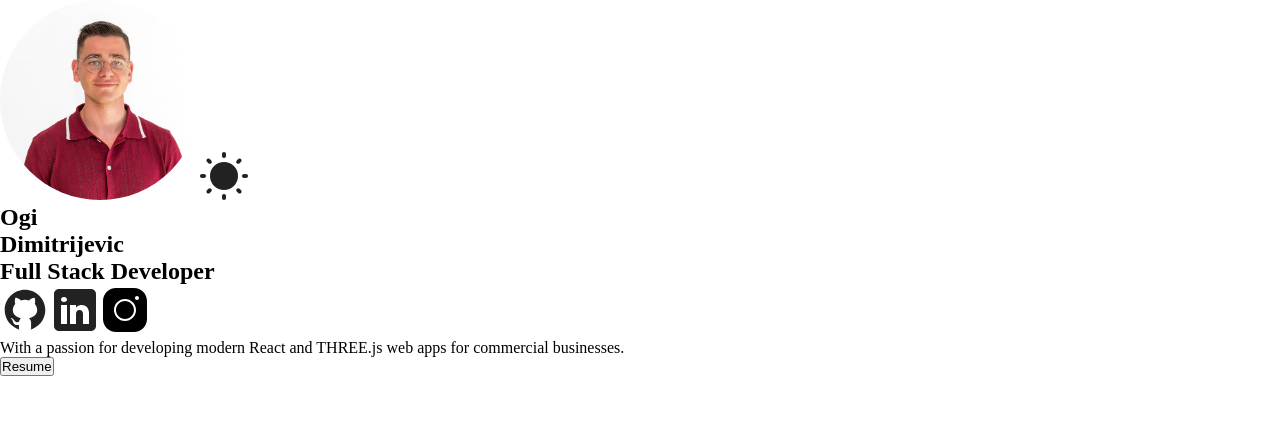
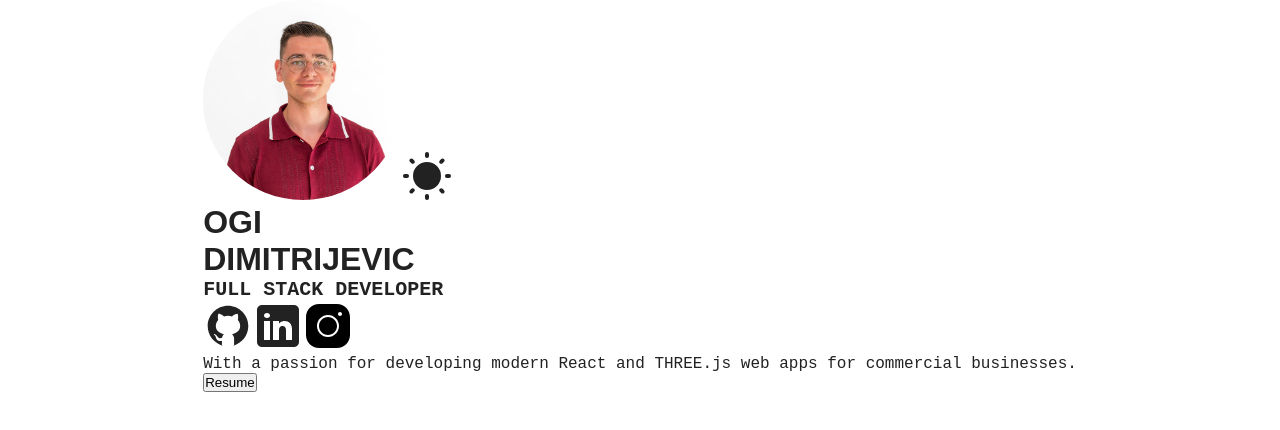
Before and after one commit to ogicodes/ogi-portfolio-V1, a React (Vite) app: page / in a window 1280 px wide. Shown: the top 430 px of the page. Built offline with nearby package versions, Linux system fonts and the light colour scheme.

Commit message:
created the light and dark modes for the website

```diff
--- a/index.html
+++ b/index.html
@@ -2,7 +2,7 @@
 <html lang="en">
   <head>
     <meta charset="UTF-8" />
-    <link rel="icon" type="image/svg+xml" href="/OD-NO-BG.ico" />
+    <link rel="icon" type="image/svg+xml" href="/OD-NO-BG.png" />
     <meta name="viewport" content="width=device-width, initial-scale=1.0" />
     <title>Ogi Dimitrijevic</title>
   </head>
--- a/src/App.scss
+++ b/src/App.scss
@@ -0,0 +1,60 @@
+:root {
+    --background-color: #fff;
+    --btn-color: #0987f2;
+    --btn-text-color: #fff;
+    --project-card-bg: #ffffff00;
+    --text-color: #222;
+    --form-text-color: #555;
+    --footer-text-color: #888;
+}
+
+[data-theme="dark"] {
+    --background-color: #222;
+    --btn-color: #fff;
+    --btn-text-color: #222;
+    --project-card-bg: #fff;
+    --text-color: #fff;
+    --form-text-color: #fff;
+    --footer-text-color: #bbb;
+}
+
+body {
+    background-color: var(--background-color);
+    display: flex;
+    justify-content: center;
+    margin: o auto 3.75rem;
+}
+
+#root {
+    display: flex;
+    flex-direction: column;
+    gap: 3.75rem;
+}
+
+h1,h2,h3,p {
+    color: var(--text-color);
+    margin: 0;
+    padding: 0;
+}
+
+h2,h3,p {
+    font-family: 'Roboto Mono', monospace;
+}
+
+h1,h2 {
+    text-transform: uppercase;
+}
+
+h2,h3 {
+    font-size: 1.25rem;
+}
+
+h1 {
+    font-family: 'Rubik', sans-serif;
+    font-size: 2rem;
+}
+
+p {
+    font-size: 1rem;
+    font-weight: 300;
+}
--- /dev/null
+++ b/src/common/ThemeContex.jsx
@@ -0,0 +1,26 @@
+import React, { createContext, useContext, useEffect, useState } from "react";
+
+const ThemeContext = createContext();
+
+export const useTheme = () => useContext(ThemeContext);
+
+export const ThemeProvider = ({ children }) => {
+  const [theme, setTheme] = useState(
+    () => localStorage.getItem("theme") || "light"
+  );
+
+  useEffect(() => {
+    document.body.setAttribute("data-theme", theme);
+    localStorage.setItem("theme", theme);
+  }, [theme]);
+
+  const toggleTheme = () => {
+    setTheme((prevTheme) => (prevTheme === "light" ? "dark" : "light"));
+  };
+
+  return (
+    <ThemeContext.Provider value={{ theme, toggleTheme }}>
+      {children}
+    </ThemeContext.Provider>
+  );
+};
--- a/src/components/Hero/Hero.jsx
+++ b/src/components/Hero/Hero.jsx
@@ -1,12 +1,25 @@
 import "./Hero.scss";
 import heroImg from "../../assets/pics/OGI-WHITE-BG.jpg";
-import themeIcon from "../../assets/icons/sun.svg";
-import githubIcon from "../../assets/icons/github-light.svg";
-import linkedinIcon from "../../assets/icons/linkedin-light.svg";
-import instagramIcon from "../../assets/icons/instagram-light.svg";
+import sun from "../../assets/icons/sun.svg";
+import moon from "../../assets/icons/moon.svg";
+import githubLight from "../../assets/icons/github-light.svg";
+import githubDark from "../../assets/icons/github-dark.svg";
+import linkedinLight from "../../assets/icons/linkedin-light.svg";
+import linkedinDark from "../../assets/icons/linkedin-dark.svg";
+import instagramLight from "../../assets/icons/instagram-light.svg";
+import instagramDark from "../../assets/icons/instagram-dark.svg";
 import CV from '../../assets/CV/Ognjen Dimitrijevic Resume.pdf'
+import { useTheme } from "../../common/ThemeContex";
 
 export default function Hero() {
+  const { theme, toggleTheme } = useTheme();
+
+  const themeIcon = theme === "light" ? sun : moon;
+  const instagramIcon = theme === "light" ? instagramLight : instagramDark;
+  const linkedinIcon = theme === "light" ? linkedinLight : linkedinDark;
+  const githubIcon = theme === "light" ? githubLight : githubDark;
+
+
   return (
     <section id="hero" className="hero">
       <div className="hero__color-mode-container">
@@ -15,9 +28,10 @@ export default function Hero() {
           className="hero__color-mode"
           src={themeIcon}
           alt="color mode icon"
+          onClick={toggleTheme}
         />
       </div>
-      <dic className="hero__info">
+      <div className="hero__info">
         <h1 className="hero__title">
           Ogi
           <br />
@@ -42,7 +56,7 @@ export default function Hero() {
         <a href={CV} download>
             <button className="hero__hover">Resume</button>
         </a>
-      </dic>
+      </div>
     </section>
   );
 }
--- a/src/main.jsx
+++ b/src/main.jsx
@@ -2,9 +2,12 @@ import React from 'react'
 import ReactDOM from 'react-dom/client'
 import App from './App.jsx'
 import './index.scss'
+import { ThemeProvider } from './common/ThemeContex.jsx'
 
 ReactDOM.createRoot(document.getElementById('root')).render(
   <React.StrictMode>
-    <App />
+    <ThemeProvider>
+      <App />
+    </ThemeProvider>
   </React.StrictMode>,
 )
```
Also changed, not shown: public/OD-NO-BG.png (added), src/assets/icons/github-dark.svg.
